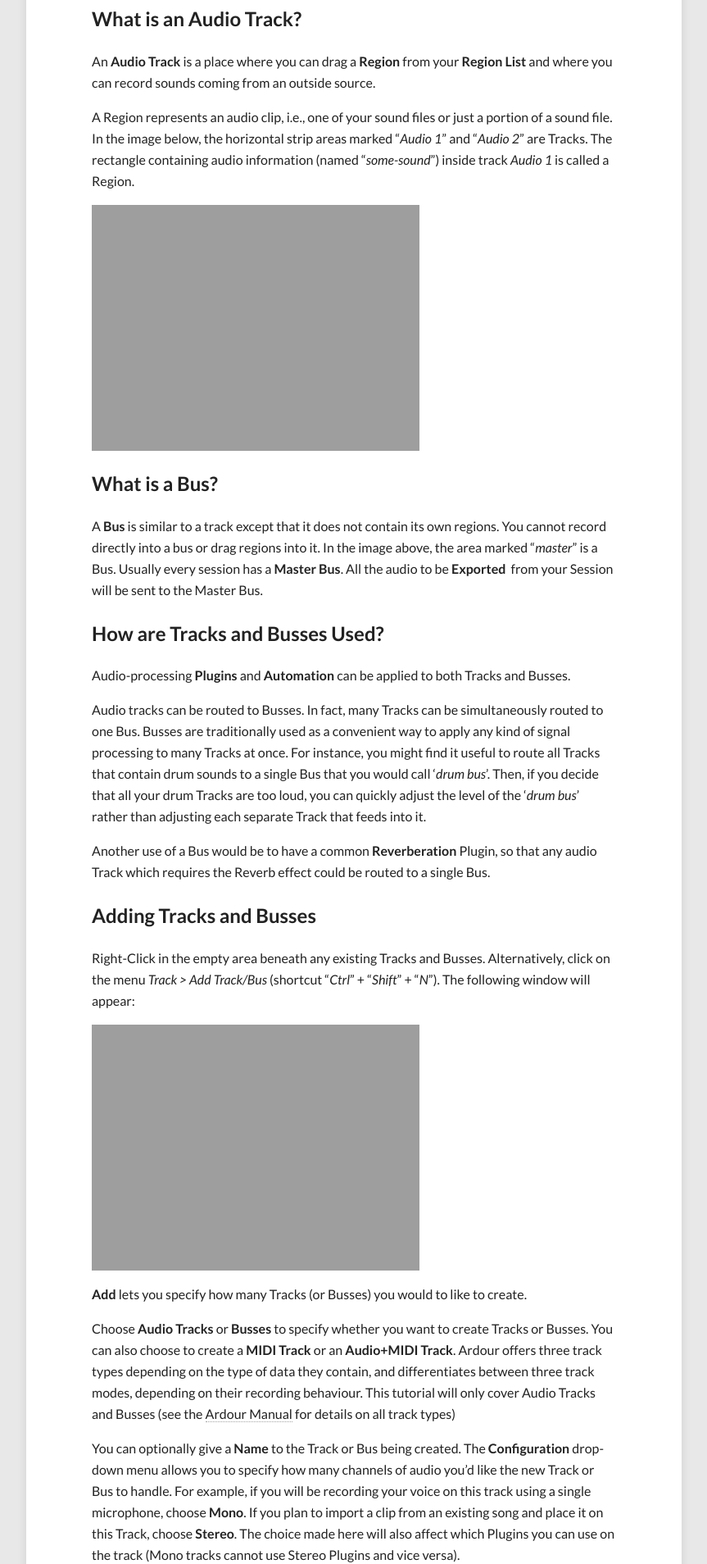
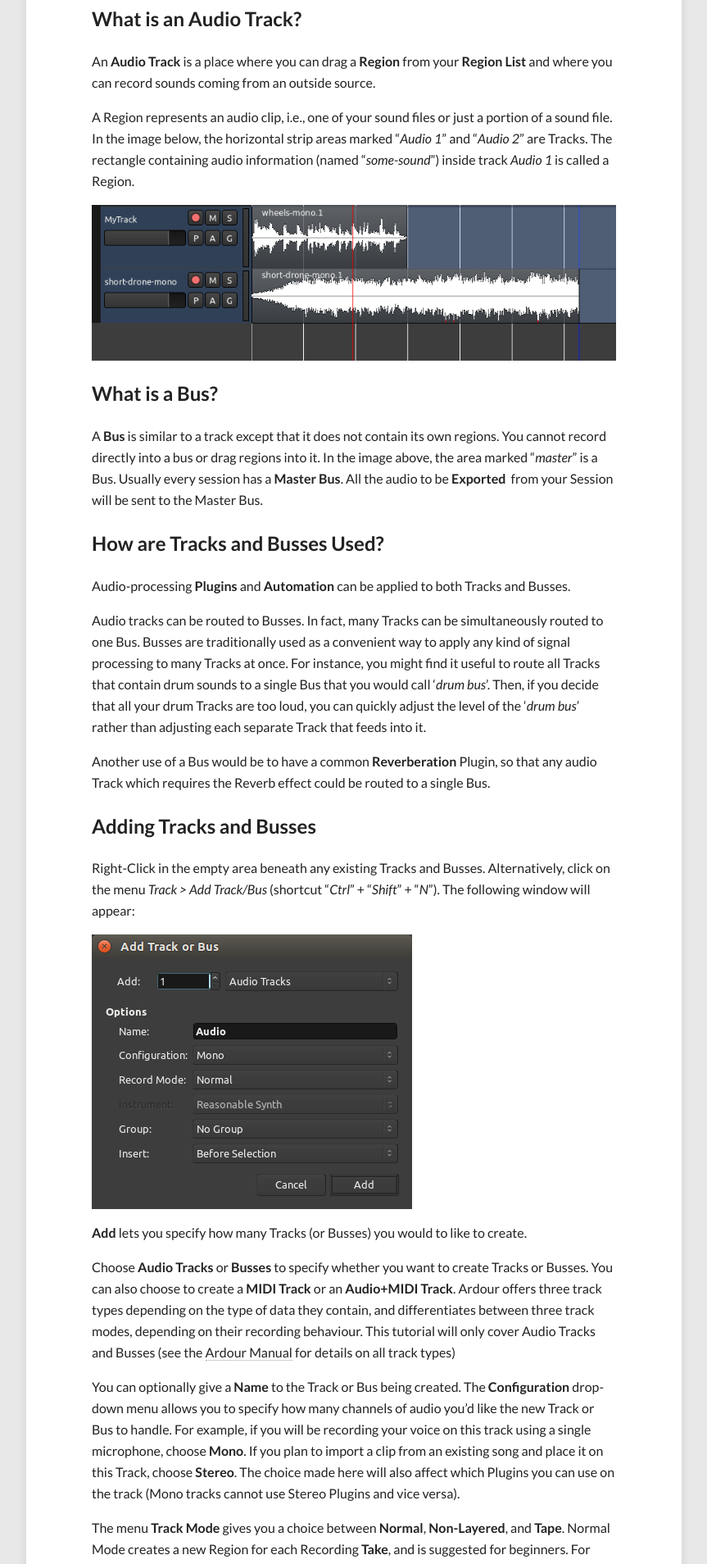
Before and after one commit to brunoruviaro/ardour4-tutorial, a Jekyll site: the page built from _posts/2014-09-23-creating-a-track-or-bus.md, in a window 1280 px wide. Shown: the part 517-2425 px from the top of the page at 82% size, without its empty margins (208-1071 px from the left). Built offline with Jekyll 4.4.1, drawn with Linux system fonts in a browser that asks for light colours; nearby versions of some CDN libraries.

Commit message:
Update creating-track-bus txt png

```diff
--- a/_posts/2014-09-23-creating-a-track-or-bus.md
+++ b/_posts/2014-09-23-creating-a-track-or-bus.md
@@ -23,7 +23,7 @@ horizontal strip areas marked "*Audio 1*" and "*Audio 2*" are Tracks.
 The rectangle containing audio information (named "*some-sound*") inside
 track *Audio 1* is called a Region.
 
-![Tracks]({{ site.url }}/images/Ardour3_Tracks.png)
+![Tracks]({{ site.url }}/images/Ardour4_Tracks.png)
 
 What is a Bus?
 ----------------
@@ -60,7 +60,7 @@ Right-Click in the empty area beneath any existing Tracks and Busses.
 Alternatively, click on the menu *Track > Add Track/Bus* (shortcut
 "*Ctrl*" + "*Shift*" + "*N*"). The following window will appear:
 
-![Add Track]({{ site.url }}/images/Ardour3_Add_Track_or_Bus.png)
+![Add Track]({{ site.url }}/images/Ardour4_Add_Track_or_Bus.png)
 
 **Add** lets you specify how many Tracks (or Busses) you would to like
 to create.
```
Also changed, not shown: images/Ardour4_Add_Track_or_Bus.png (added), images/Ardour4_Tracks.png (added).
